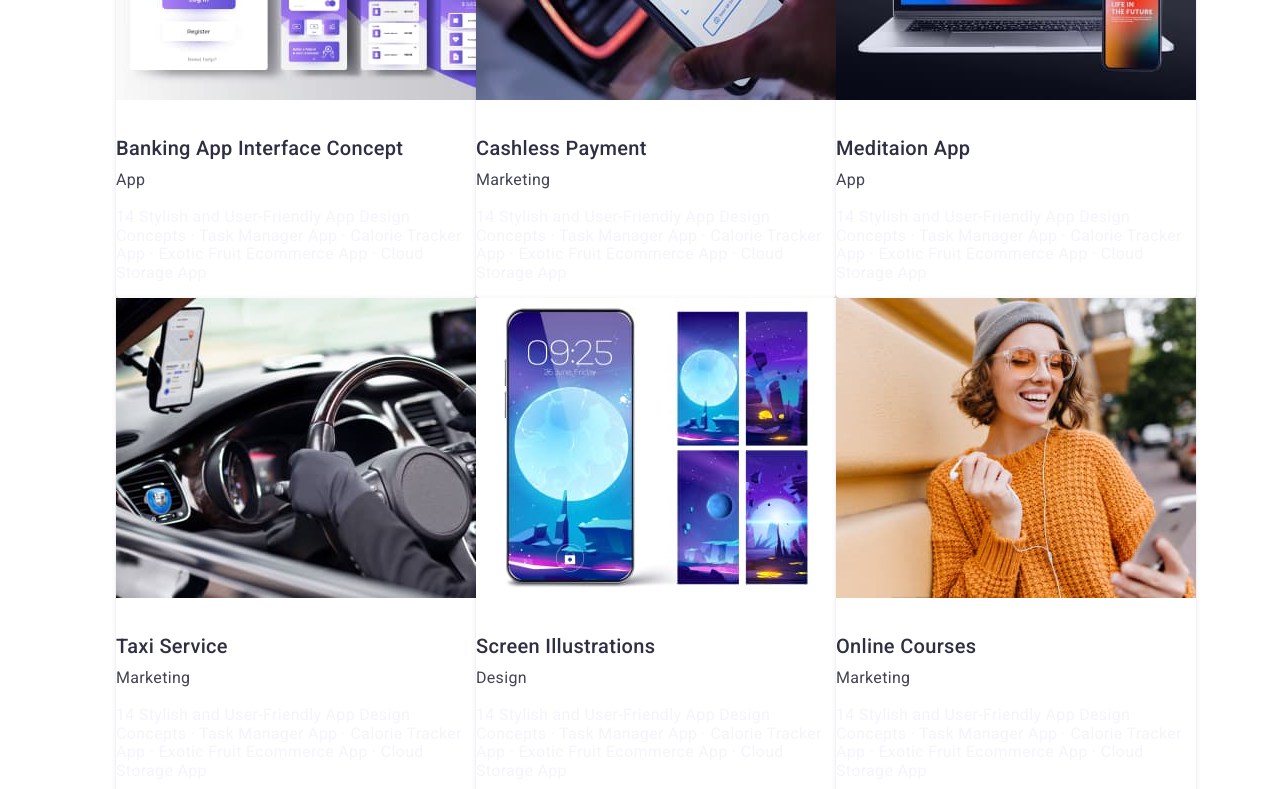
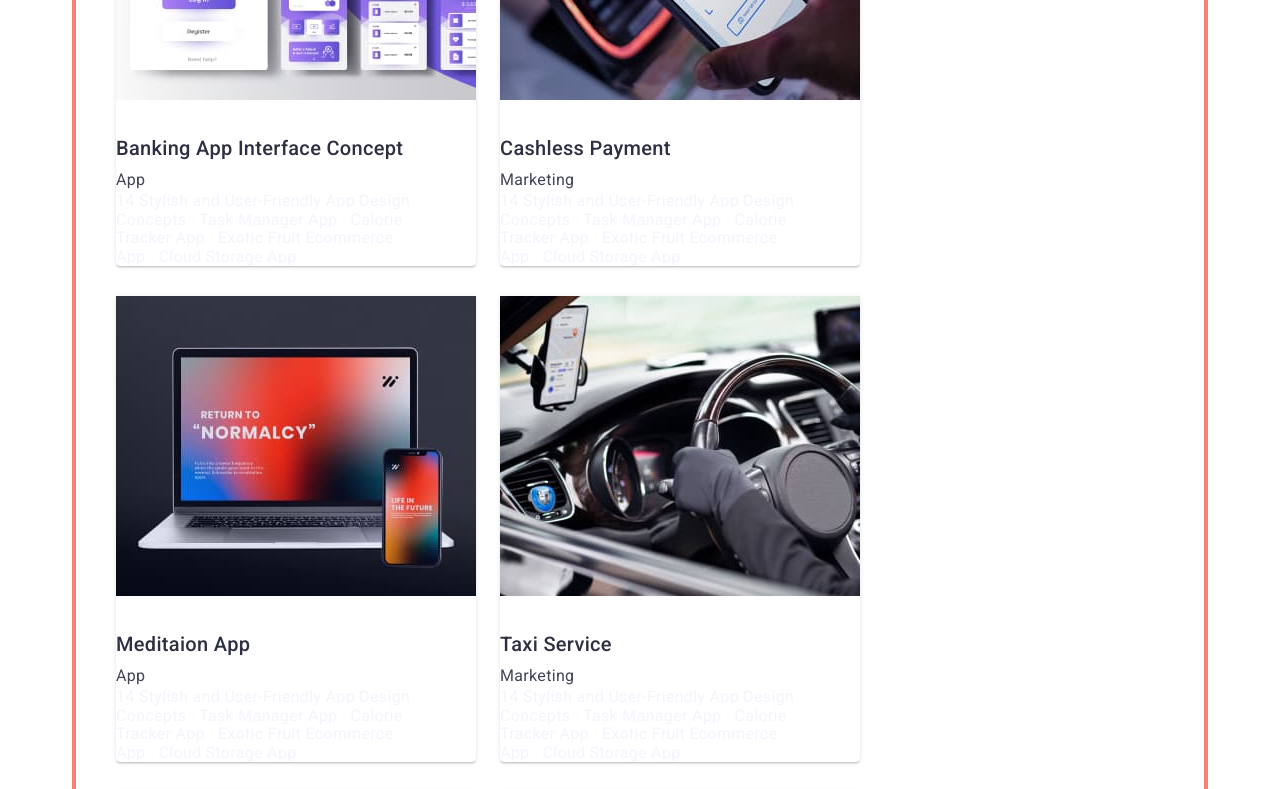
Before and after one commit to Dashenka18/goit-markup-hw-03, a plain HTML site: page portfolio.html in a window 1280 px wide. Shown: the part 523-1312 px from the top of the page. Drawn offline with nearby package versions, Linux system fonts and the light colour scheme.

Commit message:
help(2.0)

```diff
--- a/css/styles.css
+++ b/css/styles.css
@@ -356,11 +356,15 @@ address {
 }
 
 .items{
+     margin-right: 24px;
+
     background-color: var(--background);
   flex-basis: calc((100% - 3 * 24px) / 4);
   box-shadow: 0px 1px 6px rgba(46, 47, 66, 0.08),
     0px 1px 1px rgba(46, 47, 66, 0.16), 0px 2px 1px rgba(46, 47, 66, 0.08);
   border-radius: 0px 0px 4px 4px;
+
+
 }
 
 
@@ -426,9 +430,11 @@ border: 1px solid var(--buttons-2page)
 
 .services-list{
     display: flex;
-    flex-wrap: wrap;
+
+flex-wrap: wrap;
  margin-top: 72px;
  margin-bottom: 0;
+ outline: 4px solid salmon;
 }
 
 .secondary-title-cards{
@@ -439,6 +445,7 @@ border: 1px solid var(--buttons-2page)
    font-weight: 500;
     font-size: 20px;
     line-height: 1.2;
+
 }
 /* cards */
 .img-dsc{
@@ -452,8 +459,28 @@ border: 1px solid var(--buttons-2page)
 }
 
 .dsc{
+    margin: 0;
+    width: 296px;
     color: var(--cards-color);
 }
+
+.items-services{
+    margin-right: 24px;
+    margin-bottom: 30px;
+    background-color: var(--background);
+  flex-basis: calc((100% - 2 * 24px) / 3);
+  box-shadow: 0px 1px 6px rgba(46, 47, 66, 0.08),
+    0px 1px 1px rgba(46, 47, 66, 0.16), 0px 2px 1px rgba(46, 47, 66, 0.08);
+  border-radius: 0px 0px 4px 4px;
+
+  width: 360;
+  justify-content: space-between;
+}
+
+.items-services:nth-child(3n){
+    margin-right: none;
+}
+
 
 
 
--- a/portfolio.html
+++ b/portfolio.html
@@ -49,63 +49,63 @@
                <!-- услуги -->
                <ul class="services-list">
 
-                <li class="items"><a href="">
+                <li class="items-services"><a href="">
                    <img src="./images/img1.jpg" alt="App">
                    <h3 class="secondary-title-cards">Banking App Interface Concept</h3>
                    <p class="img-dsc">App</p>
                    <p class="dsc">14 Stylish and User-Friendly App Design Concepts · Task Manager App · Calorie Tracker App · Exotic Fruit Ecommerce App · Cloud Storage App</p>
                 </a></li>
 
-                <li class="items"><a href="">
+                <li class="items-services"><a href="">
                    <img src="./images/img2.jpg" alt="phone">
                    <h3 class="secondary-title-cards">Cashless Payment</h3>
                    <p class="img-dsc">Marketing</p>
                    <p class="dsc">14 Stylish and User-Friendly App Design Concepts · Task Manager App · Calorie Tracker App · Exotic Fruit Ecommerce App · Cloud Storage App</p>
                 </a></li>
 
-                <li class="items"><a href="">
+                <li class="items-services"><a href="">
                    <img src="./images/img3.jpg" alt="computer">
                    <h3 class="secondary-title-cards">Meditaion App</h3>
                    <p class="img-dsc">App</p>
                    <p class="dsc">14 Stylish and User-Friendly App Design Concepts · Task Manager App · Calorie Tracker App · Exotic Fruit Ecommerce App · Cloud Storage App</p>
                 </a></li>
 
-                <li class="items"><a href="">
+                <li class="items-services"><a href="">
                    <img src="./images/img4.jpg" alt="car">
                    <h3 class="secondary-title-cards">Taxi Service</h3>
                    <p class="img-dsc">Marketing</p>
                    <p class="dsc">14 Stylish and User-Friendly App Design Concepts · Task Manager App · Calorie Tracker App · Exotic Fruit Ecommerce App · Cloud Storage App</p>
                 </a></li>
 
-                <li class="items"><a href="">
+                <li class="items-services"><a href="">
                    <img src="./images/img5.jpg" alt="Illustrations">
                    <h3 class="secondary-title-cards">Screen Illustrations</h3>
                    <p class="img-dsc">Design</p>
                    <p class="dsc">14 Stylish and User-Friendly App Design Concepts · Task Manager App · Calorie Tracker App · Exotic Fruit Ecommerce App · Cloud Storage App</p>
                 </a></li>
 
-                <li class="items"><a href="">
+                <li class="items-services"><a href="">
                    <img src="./images/img6.jpg" alt="women">
                    <h3 class="secondary-title-cards">Online Courses</h3>
                    <p class="img-dsc">Marketing</p>
                    <p class="dsc">14 Stylish and User-Friendly App Design Concepts · Task Manager App · Calorie Tracker App · Exotic Fruit Ecommerce App · Cloud Storage App</p>
                 </a></li>
 
-                <li class="items"><a href="">
+                <li class="items-services"><a href="">
                    <img src="./images/img7.jpg" alt="instagram">
                    <h3 class="secondary-title-cards">Instagram Stories Concept</h3>
                    <p class="img-dsc">Design</p>
                    <p class="dsc">14 Stylish and User-Friendly App Design Concepts · Task Manager App · Calorie Tracker App · Exotic Fruit Ecommerce App · Cloud Storage App</p>
                 </a></li>
 
-                <li class="items"><a href="">
+                <li class="items-services"><a href="">
                    <img src="./images/img8.jpg" alt="food">
                    <h3 class="secondary-title-cards">Organic Food</h3>
                    <p class="img-dsc">Web Site</p>
                    <p class="dsc">14 Stylish and User-Friendly App Design Concepts · Task Manager App · Calorie Tracker App · Exotic Fruit Ecommerce App · Cloud Storage App</p>
                 </a></li>
 
-                <li class="items"><a href="">
+                <li class="items-services"><a href="">
                    <img src="./images/img9.jpg" alt="cofee">
                    <h3 class="secondary-title-cards">Fresh Coffee</h3>
                    <p class="img-dsc">Web Site</p>
```
